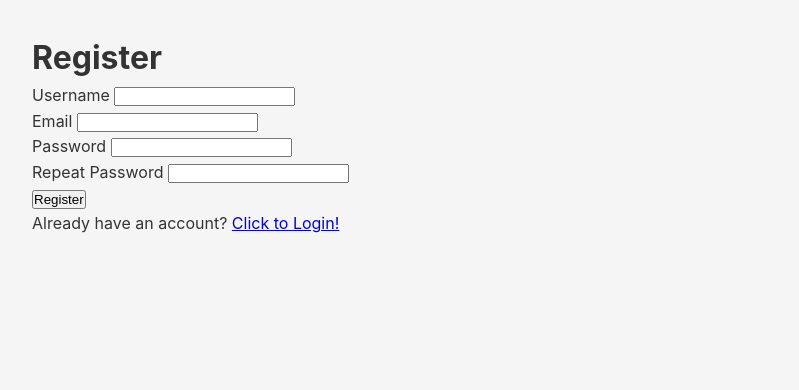
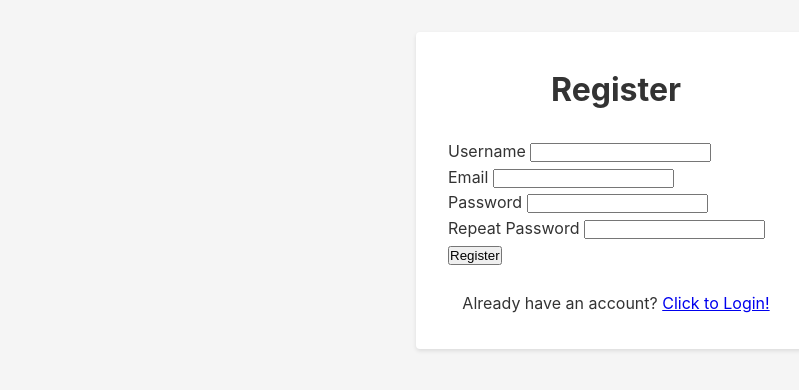
Before and after one commit to billbaord/WhatToEat, a Flask app: page /register in a window 1280 px wide. Shown: the part 64-454 px from the top of the page, without its empty margins (24-823 px from the left). Run offline with Flask 3, Linux system fonts and the light colour scheme.

Commit message:
CSS - Registration
Centralized the registration form and changed the form design a bit

```diff
--- a/app/static/css/styles.css
+++ b/app/static/css/styles.css
@@ -109,3 +109,23 @@ body {
         margin: 0.5rem 0;
     }
 }
+
+/* Auth Forms */
+.auth-form {
+    max-width: 400px;
+    margin: 2rem auto;
+    padding: 2rem;
+    background-color: white;
+    border-radius: 0.25rem;
+    box-shadow: 0 2px 4px rgba(0,0,0,0.1);
+}
+
+.auth-form h1 {
+    text-align: center;
+    margin-bottom: 1.5rem;
+}
+
+.auth-link {
+    text-align: center;
+    margin-top: 1.5rem;
+}
```
